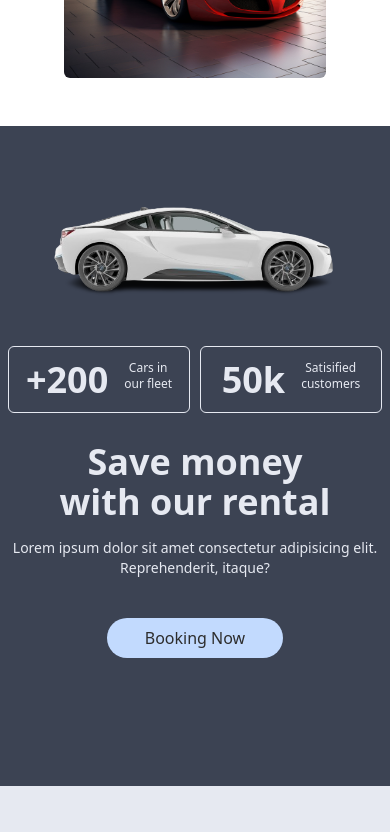
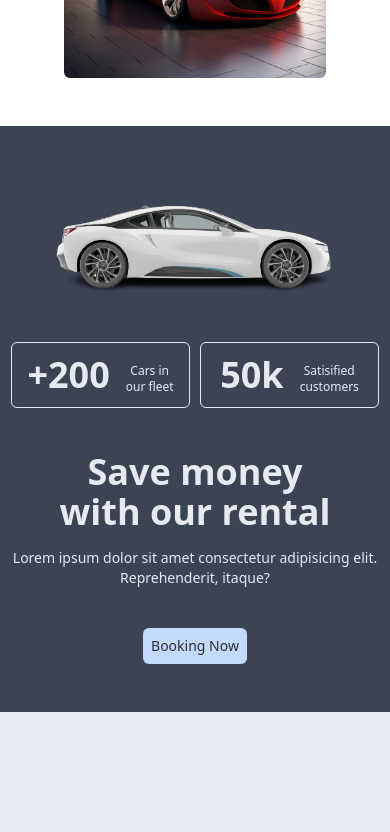
Before and after one commit to Paulhakeem/Dolph, a Nuxt app: page / in a window 390 px wide. Shown: the part 2180-3012 px from the top of the page. Built offline with nearby package versions, Linux system fonts and the light colour scheme.

Commit message:
Done with responsiveness

```diff
--- a/assets/main.css
+++ b/assets/main.css
@@ -20,18 +20,16 @@ body {
     #us {
         padding-top: 14em;
     }
-    #money h4, p{
-        padding-top: 3em;
-        text-align: center;
-    }
+
     #moneybutton {
         text-align: center;
     }
-   #imageposition {
-    padding-top: 4em;
-   }
+    #saveMoney {
+        text-align: center;
+    }
    #button {
     gap: 10px;
+    max-width: 24rem;
    }
    #button1 p {
     padding-top: 1px;
--- a/components/savemoney.vue
+++ b/components/savemoney.vue
@@ -1,16 +1,19 @@
 <template>
   <main>
-    <div class="bg-bg w-full h-auto">
-    <div class="flex flex-wrap justify-center gap-20 pb-32">
-      <div id="imageposition" class="relative w-96">
-        <div class="absolute inset-x-0 top-0">
+    <div class="bg-bg w-full h-auto mx-auto">
+      <div
+        class="grid grid-cols-1 md:grid-cols-2 pb-12 items-center justify-center gap-5"
+      >
+        <div class="justify-center justify-self-center mx-auto">
+          <div class="flex justify-center object-center">
             <img
             src="../assets/images/lambo.jpg"
             alt=""
-            class="origin-top-left"
+            class="w-96"
           />
-          <div id="button" class="flex justify-center gap-4 px-2">
-            <div id="button1"
+          </div>
+          <div id="button" class="flex text-center justify-center gap-4 px-2">
+            <button
               class="flex justify-center gap-4 border border-1 border-light p-3 rounded-md w-52"
             >
               <p class="text-4xl font-bold text-light">+200</p>
@@ -18,9 +21,9 @@
                 Cars in <br />
                 our fleet
               </p>
-            </div>
+            </button>
 
-            <div id="button2"
+            <button
               class="flex justify-center gap-4 border border-1 border-light p-3 rounded-md w-52"
             >
               <p class="text-4xl font-bold text-light">50k</p>
@@ -28,13 +31,18 @@
                 Satisified <br />
                 customers
               </p>
-            </div>
-          </div>
+            </button>
           </div>
         </div>
 
-      <div id="money" class="pt-16 tablet:pt-74 lg:pt-14">
-        <h4 class="text-light font-black text-4xl text-pretty">
+        <div
+          id="saveMoney"
+          class="pt-6 justify-center justify-self-center mx-auto"
+        >
+          <h4
+            id="savemoneyH"
+            class="text-light font-black text-4xl text-pretty"
+          >
             Save money <br />
             with our rental
           </h4>
@@ -42,18 +50,17 @@
             Lorem ipsum dolor sit amet consectetur adipisicing elit. <br />
             Reprehenderit, itaque?
           </p>
-        <div id="moneybutton">
+
           <button
-          class="bg-light-blue rounded-full p-2 w-44 mt-10 text-md font-medium text-heading"
+            class="bg-light-blue rounded-md p-2 w-42 mt-10 text-md font-medium text-heading text-sm"
           >
             Booking Now
           </button>
         </div>
       </div>
     </div>
-  </div>
 
-  <popular/>
+    <popular />
   </main>
 </template>
 
```
Lines whose indentation alone changed are shown as unchanged.
